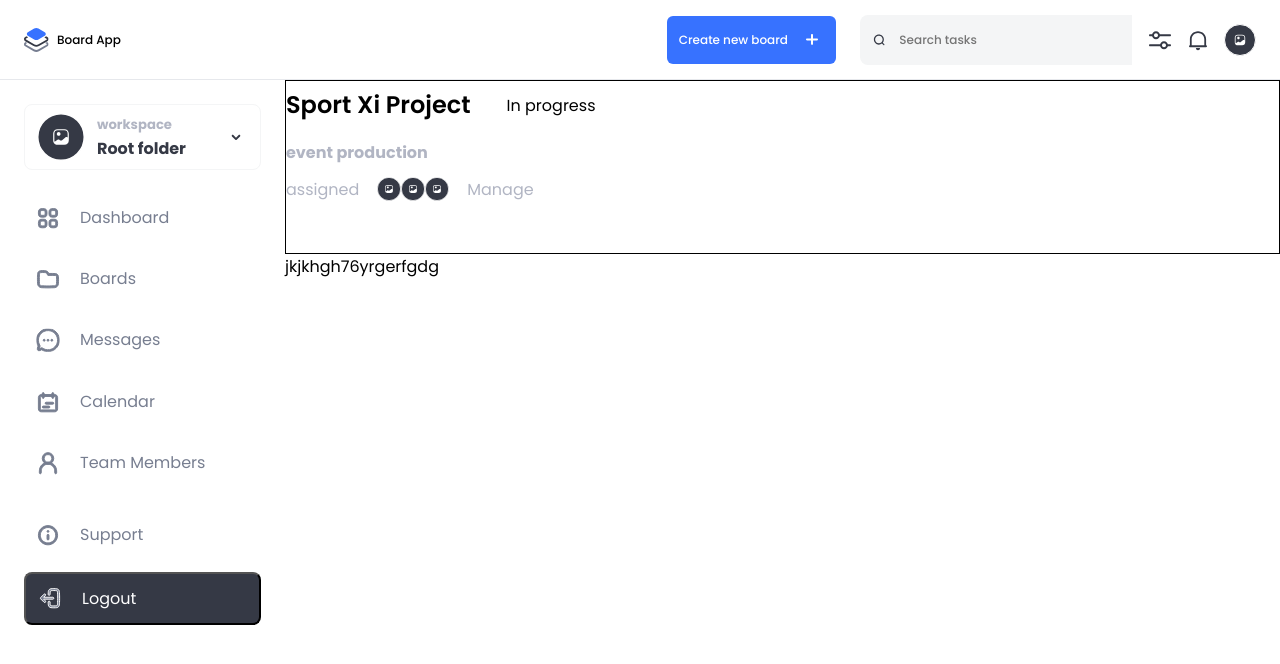
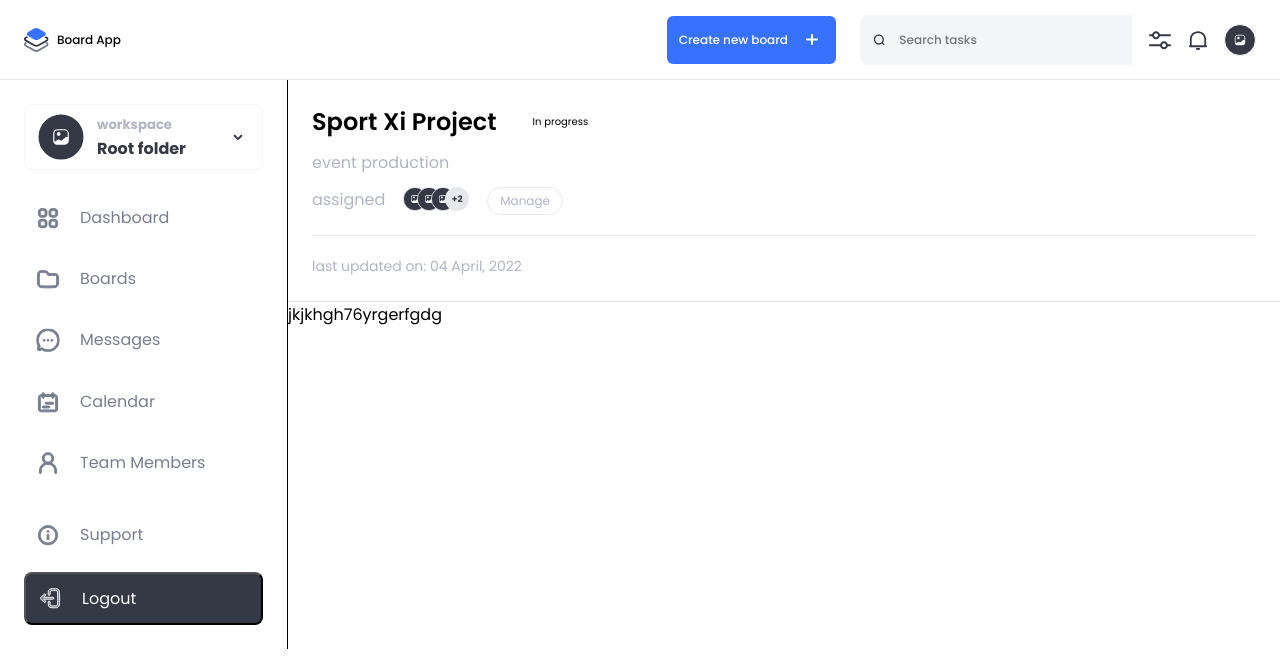
Before and after one commit to lakmalsathyajith/visionex-board, a React (Vite) app: page / in a window 1280 px wide. Shown: the top 664 px of the page. Built offline with nearby package versions, Linux system fonts and the light colour scheme.

Commit message:
project header added

```diff
--- a/src/icons/UserProfileIcon.tsx
+++ b/src/icons/UserProfileIcon.tsx
@@ -21,7 +21,7 @@ const UserProfileIcon: FunctionComponent<IconProps> = ({
       className={className}
       xmlns="http://www.w3.org/2000/svg"
     >
-      <rect width="30" height="30" transform="translate(1 1)" fill="white" />
+      <rect width="30" height="30" transform="translate(1 1)" fill="" />
       <circle cx="16" cy="16" r="15.5" fill="#353945" stroke="white" />
       <path
         d="M11.0937 19.651L11.0833 19.6614C10.9427 19.3542 10.8541 19.0052 10.8177 18.6198C10.8541 19 10.9531 19.3437 11.0937 19.651Z"
--- a/src/layouts/main/Main.module.scss
+++ b/src/layouts/main/Main.module.scss
@@ -2,5 +2,5 @@
   max-width: 1440px;
   margin: 0 auto;
   display: grid;
-  grid-template-columns: 285px 1fr;
+  grid-template-columns: 288px 1fr;
 }
--- a/src/layouts/partials/sidebar/Sidebar.module.scss
+++ b/src/layouts/partials/sidebar/Sidebar.module.scss
@@ -6,6 +6,7 @@
   flex-direction: column;
   padding: 1.5rem;
   gap: 1.5rem;
+  border-right: 1px solid black;
 
   &__workspace {
     display: flex;
--- a/src/pages/home/Home.module.scss
+++ b/src/pages/home/Home.module.scss
@@ -3,9 +3,11 @@
 .project {
   display: flex;
   grid-area: 2/-1;
-  height: 174px;
-  border: 1px solid black;
-  width: 100%;
+  flex-direction: column;
+  gap: 1.25rem;
+  padding: 1.5rem;
+  border-bottom: 1px solid vars.$border-color;
+  justify-content: space-between;
 
   &__details {
     display: flex;
@@ -16,23 +18,24 @@
   &__heading {
     display: flex;
     gap: 1.5rem;
-    justify-content: space-between;
     align-items: center;
   }
 
   &__title {
     font-size: 1.5rem;
-    line-height: 2;
     font-weight: 600;
+
   }
 
   &__status {
     padding: 0.25rem 0.75rem;
     border-radius: 0.313rem;
+    font-size: 0.625rem;
   }
 
   &__description {
     font-size: 1rem;
+    font-weight: 400;
     line-height: 2;
     color: vars.$neutral-5-color;
   }
@@ -46,6 +49,54 @@
   &__assigned-user {
     display: flex;
   }
+
+  &__assigned-user-icon {
+    display: flex;
+    margin-right: -10px;
+  }
+
+  &__assigned-extra-icon {
+    width: 24px;
+    height: 24px;
+    border-radius: 50%;
+    display: flex;
+    justify-content: center;
+    align-items: center;
+    margin-right: -10px;
+    position: relative;
+    background-color: vars.$neutral-6-color;
+    color: vars.$neutral-3-color;
+    font-size: 0.563rem;
+    font-weight: bold;
+    text-align: center;
+  }
+
+  &__manage {
+    display: flex;
+    gap: 0.625rem;
+    border-radius: 46px;
+    padding: 0.25rem 0.75rem;
+    border: 1px solid vars.$neutral-6-color;
+    font-size: 0.75rem;
+    // line-height: 1.375;
+    margin-left: 10px;
+    align-items: center;
+  }
+
+  &__divider {
+    height: 1px;
+    background-color: vars.$border-color;
+    width: 100%;
+  }
+
+  &__updated {
+    display: flex;
+    align-items: center;
+    text-align: center;
+    color: vars.$neutral-5-color;
+    font-size: 0.875rem;
+    // padding: 0.5rem 0;
+  }
 }
 
 .swimlane {
--- a/src/pages/home/index.tsx
+++ b/src/pages/home/index.tsx
@@ -15,12 +15,23 @@ function HomePage() {
           <div className={styles["project__assigned"]}>
             assigned
             <div className={styles["project__assigned-user"]}>
-              <UserProfileIcon />
-              <UserProfileIcon />
-              <UserProfileIcon />
+              <UserProfileIcon
+                className={styles["project__assigned-user-icon"]}
+              />
+              <UserProfileIcon
+                className={styles["project__assigned-user-icon"]}
+              />
+              <UserProfileIcon
+                className={styles["project__assigned-user-icon"]}
+              />
+              <div className={styles["project__assigned-extra-icon"]}>+2</div>
             </div>
-            <span>Manage</span>
+            <div className={styles["project__manage"]}>Manage</div>
           </div>
+        </div>
+        <div className={styles["project__divider"]}></div>
+        <div className={styles["project__updated"]}>
+          last updated on: 04 April, 2022
         </div>
       </section>
       <section className="swimlane">jkjkhgh76yrgerfgdg</section>
--- a/src/styles/_variables.scss
+++ b/src/styles/_variables.scss
@@ -5,3 +5,4 @@ $neutral-7-color: #f4f5f6;
 $neutral-3-color: #353945;
 $neutral-4-color: #777E90;
 $neutral-5-color: #b1b5c3;
+$neutral-6-color: #E6E8EC;
```
